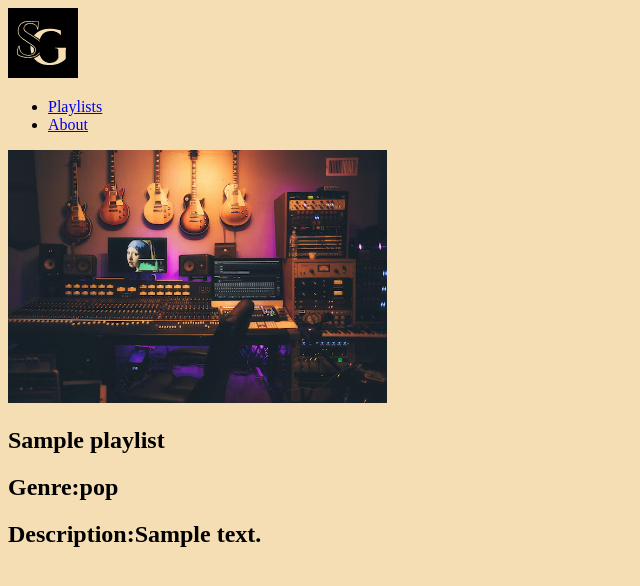
After one commit to Muguntha96/soundsgood, a Django app: page /playlists/1 in a window 1280 px wide. The commit adds this page. Shown: the top 586 px of the page, without its empty margins (0-640 px from the left). Run offline with Django 4.2, Linux system fonts and the light colour scheme; tables that the repository leaves empty hold one stand-in row (values such as "Sample post").

Commit message:
complete playlist detail page

```diff
--- /dev/null
+++ b/main_app/static/css/playlists/playlist-detail.css
@@ -0,0 +1,7 @@
+body{
+  background-color: wheat;
+}
+.default-playlist-img{
+width:10%;
+height:10%;
+}
--- /dev/null
+++ b/main_app/templates/playlists/detail.html
@@ -0,0 +1,19 @@
+{% extends "base.html" %}
+{% load static %}
+
+{% block head %}
+<link rel="stylesheet" href="{% static "css/playlists/playlist-detail.css" %}">
+{% endblock %}
+
+{% block content %}
+<section class="playlist-container">
+  <div class="playlist-img">
+    <img src="{% static "images/default-detail.png" %}" alt="default-detail-page" class="default-playlist-img" style="width:30%;height:50%">
+  </div>
+  <div class="playlist-details">
+    <h1>{{playlist.title}}</h1>
+    <h2>Genre:{{playlist.genre}}</h2>
+    <h2>Description:{{playlist.description}}</h2>
+  </div>
+</section>
+{% endblock %}
--- a/main_app/templates/playlists/index.html
+++ b/main_app/templates/playlists/index.html
@@ -12,7 +12,7 @@
 <section>
   {% for playlist in playlists  %}
   <div class="card">
-    <a href="/playlists/{{playlist.id}}">
+    <a href="{% url "playlist-detail" playlist.id %}">
       <div class="card-content">
         <div class="card-img-container">
           <img src="{% static "images/default-card-img.svg" %}" alt="default-card-img" class="default-card-img">
--- a/main_app/urls.py
+++ b/main_app/urls.py
@@ -5,5 +5,5 @@ urlpatterns = [
     path('',views.home,name='home'),
     path('about/',views.about,name='about'),
     path('playlists/',views.playlist_index,name='playlist-index'),
-    path('playlits/<int:playlist_id>/',views.playlist_detail,name='playlist-detail'),
+    path('playlists/<int:playlist_id>',views.playlist_detail,name='playlist-detail'),
 ]
```
Also changed, not shown: main_app/static/images/default-detail.png (added), main_app/static/images/default-play-list detail.svg (added).
